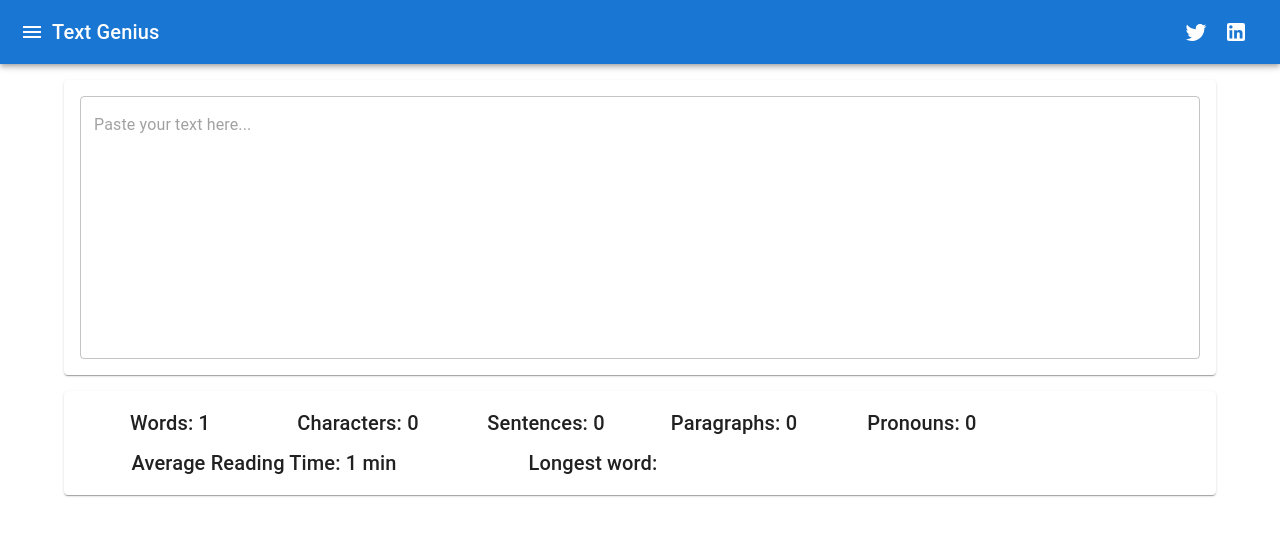
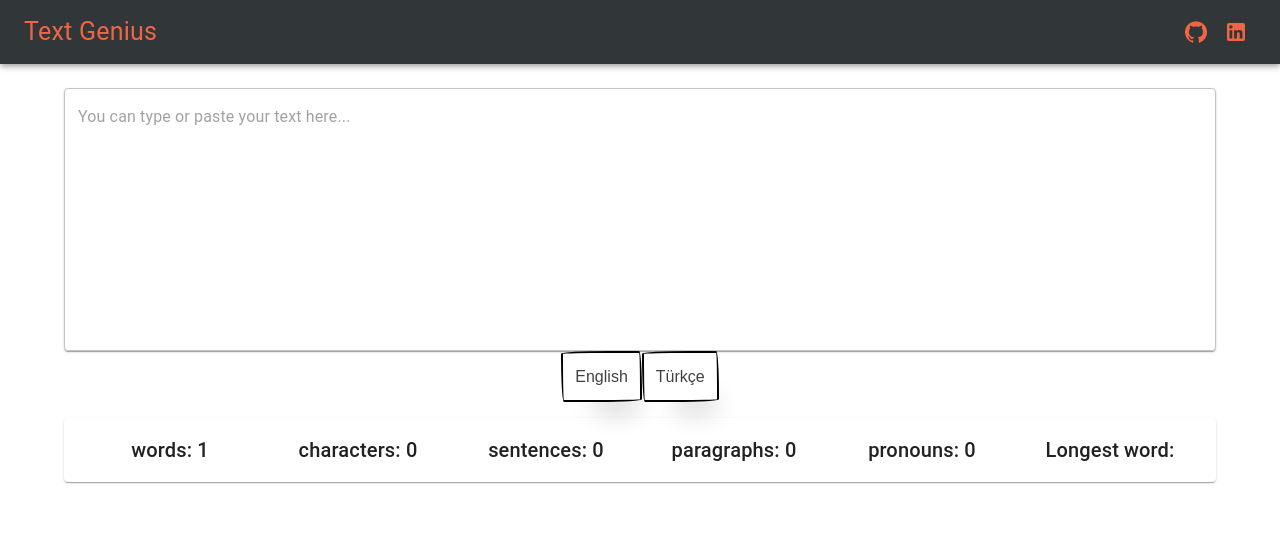
Before and after one commit to fatihkarasoglu/text-genius, a React (Create React App) app: page / in a window 1280 px wide. Shown: the top 536 px of the page. Built offline with nearby package versions, Linux system fonts and the light colour scheme.

Commit message:
English and Turkish language options have been added. User interface changes have been implemented.

```diff
--- a/package.json
+++ b/package.json
@@ -5,13 +5,16 @@
   "dependencies": {
     "@emotion/react": "^11.11.4",
     "@emotion/styled": "^11.11.5",
+    "@fontsource/poppins": "^5.0.14",
     "@mui/icons-material": "^5.15.20",
     "@mui/material": "^5.15.20",
     "@testing-library/jest-dom": "^5.17.0",
     "@testing-library/react": "^13.4.0",
     "@testing-library/user-event": "^13.5.0",
+    "i18next": "^23.11.5",
     "react": "^18.3.1",
     "react-dom": "^18.3.1",
+    "react-i18next": "^14.1.2",
     "react-scripts": "5.0.1",
     "web-vitals": "^2.1.4"
   },
--- a/public/index.html
+++ b/public/index.html
@@ -9,6 +9,9 @@
       name="description"
       content="Web site created using create-react-app"
     />
+    <link rel="preconnect" href="https://fonts.googleapis.com">
+    <link rel="preconnect" href="https://fonts.gstatic.com" crossorigin>
+    <link href="https://fonts.googleapis.com/css2?family=Poppins:ital,wght@0,100;0,200;0,300;0,400;0,500;0,600;0,700;0,800;0,900;1,100;1,200;1,300;1,400;1,500;1,600;1,700;1,800;1,900&display=swap" rel="stylesheet">
     <link rel="apple-touch-icon" href="%PUBLIC_URL%/logo192.png" />
     <!--
       manifest.json provides metadata used when your web app is installed on a
--- a/src/App.js
+++ b/src/App.js
@@ -1,15 +1,43 @@
 import React, { useState } from 'react';
-import { Container } from '@mui/material';
+import { Container, createTheme, CssBaseline } from '@mui/material';
 import Header from './components/Header';
 import TextArea from './components/TextArea';
 import TextStats from './components/TextStats';
+import '@fontsource/poppins';
+
+const theme = createTheme({
+  typography: {
+    fontFamily: 'Poppins, Arial, sans-serif',
+    h1: {
+      fontFamily: 'Poppins, Arial, sans-serif',
+      fontSize: '2.5rem',
+      fontWeight: 'bold',
+    },
+    body1: {
+      fontFamily: 'Poppins, Arial, sans-serif',
+      fontSize: '1rem',
+    },
+  },
+  palette: {
+    primary: {
+      main: '#1976d2',
+    },
+    secondary: {
+      main: '#dc004e',
+    },
+    background: {
+      default: '#f5f5f5',
+    },
+  },
+});
 
 function App() {
 
   const [text, setText] = useState('');
 
   return (
-    <div>
+    <div theme={theme}>
+    <CssBaseline />
       <Header />
       <Container>
         <TextArea text={text} setText={setText} />
--- /dev/null
+++ b/src/Language/en.json
@@ -0,0 +1,16 @@
+{
+    "title": "Text Genius",
+    "word": "Words",
+    "character": "Characters",
+    "sentence": "Sentences",
+    "paragraph": "Paragraphs",
+    "pronoun": "Pronouns",
+    "longestWord": "Longest word",
+    "numberOfWord": "Number of words: {{count}}",
+    "numberOfCharacter": "Number of characters: {{count}}",
+    "numberOfSentence": "Number of sentences: {{count}}",
+    "numberOfParagraph": "Number of paragraphs: {{count}}",
+    "numberOfPronoun": "Number of pronouns: {{count}}",
+    "longestWordIs": "The longest word is: {{word}}",
+    "placeholder": "You can type or paste your text here..."
+  }
--- /dev/null
+++ b/src/Language/tr.json
@@ -0,0 +1,16 @@
+{
+    "title": "Metin Dâhisi",
+    "words": "Kelime",
+    "characters": "Karakter",
+    "sentences": "Cümle",
+    "paragraphs": "Paragraf",
+    "pronouns": "Zamir",
+    "longestWord": "En uzun kelime",
+    "numberOfWords": "Kelime sayısı: {{count}}",
+    "numberOfCharacters": "Karakter sayısı: {{count}}",
+    "numberOfSentences": "Cümle sayısı: {{count}}",
+    "numberOfParagraphs": "Paragraf sayısı: {{count}}",
+    "numberOfPronouns": "Zamir sayısı: {{count}}",
+    "longestWordIs": "En uzun kelime: {{word}}",
+    "placeholder": "Metninizi buraya yazabilir veya yapıştırabilirsiniz..."
+  }
--- a/src/components/Header.js
+++ b/src/components/Header.js
@@ -1,23 +1,31 @@
 import React from 'react';
+import { useTranslation } from 'react-i18next';
 import { AppBar, Toolbar, Typography, IconButton } from '@mui/material';
-import MenuIcon from '@mui/icons-material/Menu';
-import TwitterIcon from '@mui/icons-material/Twitter';
+import GitHubIcon from '@mui/icons-material/GitHub';
 import LinkedInIcon from '@mui/icons-material/LinkedIn';
 
 const Header = () => {
+
+  const { t } = useTranslation();
+
+  const handleLinkedInClick = () => {
+    window.open('https://www.linkedin.com/in/fatihkarasoglu/', '_blank');
+  };
+
+  const handleGitHubClick = () => {
+    window.open('https://github.com/fatihkarasoglu', '_blank');
+  }
+
   return (
-    <AppBar position="static">
+    <AppBar position="static" sx={{ marginBottom: 3, backgroundColor: '#313638', color: '#F06543' }}>
       <Toolbar>
-        <IconButton edge="start" color="inherit" aria-label="menu">
-          <MenuIcon />
+        <Typography style={{ flexGrow: 1, fontSize: 25 }} title="Text Genius">
+          {t('title')}
+        </Typography>
+        <IconButton color="inherit" onClick={handleGitHubClick} title='GitHub'>
+          <GitHubIcon />
         </IconButton>
-        <Typography variant="h6" style={{ flexGrow: 1 }}>
-          Text Genius
-        </Typography>
-        <IconButton color="inherit">
-          <TwitterIcon />
-        </IconButton>
-        <IconButton color="inherit">
+        <IconButton color="inherit" onClick={handleLinkedInClick} title='LinkedIn'>
           <LinkedInIcon />
         </IconButton>
       </Toolbar>
--- a/src/components/TextArea.js
+++ b/src/components/TextArea.js
@@ -1,15 +1,19 @@
 import React from 'react';
-import { TextField, Paper } from '@mui/material';
+import { useTranslation } from 'react-i18next';
+import { Paper, TextField } from '@mui/material';
 
 const TextArea = ({ text, setText }) => {
+
+  const { t } = useTranslation();
+
   return (
-    <Paper style={{ padding: '16px', margin: '16px 0' }}>
+    <Paper>
       <TextField
         fullWidth
         multiline
         rows={10}
         variant="outlined"
-        placeholder="Paste your text here..."
+        placeholder={t('placeholder')}
         value={text}
         name='text'
         onChange={(e) => setText(e.target.value)}
--- a/src/components/TextStats.js
+++ b/src/components/TextStats.js
@@ -1,5 +1,7 @@
 import React, { useEffect, useState } from 'react';
 import { Paper, Grid, Typography } from '@mui/material';
+import { useTranslation } from 'react-i18next';
+import "./main.css";
 
 const TextStats = ({ text }) => {
   const [stats, setStats] = useState({
@@ -8,7 +10,6 @@
     sentences: 0,
     paragraphs: 0,
     pronouns: 0,
-    readingTime: '0 min',
     longestWord: '',
   });
 
@@ -19,7 +20,6 @@
       const sentences = text.split(/[.!?]/).filter(Boolean).length;
       const paragraphs = text.split(/\n+/).filter(Boolean).length;
       const pronouns = (text.match(/\b(I|me|my|mine|we|us|our|ours|you|your|yours|he|him|his|she|her|hers|it|its|they|them|their|theirs)\b/gi) || []).length;
-      const readingTime = `${Math.ceil(words / 200)} min`;
       const longestWord = text.split(/\s+/).reduce((longest, word) => word.length > longest.length ? word : longest, '');
 
       setStats({
@@ -28,7 +28,6 @@
         sentences,
         paragraphs,
         pronouns,
-        readingTime,
         longestWord,
       });
     };
@@ -36,18 +35,41 @@
     calculateStats();
   }, [text]);
 
+  const { t, i18n } = useTranslation();
+
+  const changeLanguage = (lng) => {
+    i18n.changeLanguage(lng);
+  };
+
   return (
-    <Paper style={{ padding: '16px', margin: '16px 0', textAlign: 'center' }}>
-      <Grid container spacing={1}>
-        <Grid item xs={2}><Typography variant="h6">Words: {stats.words}</Typography></Grid>
-        <Grid item xs={2}><Typography variant="h6">Characters: {stats.characters}</Typography></Grid>
-        <Grid item xs={2}><Typography variant="h6">Sentences: {stats.sentences}</Typography></Grid>
-        <Grid item xs={2}><Typography variant="h6">Paragraphs: {stats.paragraphs}</Typography></Grid>
-        <Grid item xs={2}><Typography variant="h6">Pronouns: {stats.pronouns}</Typography></Grid>
-        <Grid item xs={4}><Typography variant="h6">Average Reading Time: {stats.readingTime}</Typography></Grid>
-        <Grid item xs={3}><Typography variant="h6">Longest word: {stats.longestWord}</Typography></Grid>
-      </Grid>
-    </Paper>
+    <div>
+      <div style={{ textAlign: 'center', marginBottom: '16px' }}>
+        <button onClick={() => changeLanguage('en')} className="langBtn">English</button>
+        <button onClick={() => changeLanguage('tr')} className="langBtn">Türkçe</button>
+      </div>
+      <Paper style={{ padding: '16px', margin: '16px 0', textAlign: 'center', justifyContent: 'center' }}>
+        <Grid container spacing={1}>
+          <Grid item xs={2}>
+            <Typography variant="h6">{t('words')}: {stats.words}</Typography>
+          </Grid>
+          <Grid item xs={2}>
+            <Typography variant="h6">{t('characters')}: {stats.characters}</Typography>
+          </Grid>
+          <Grid item xs={2}>
+            <Typography variant="h6">{t('sentences')}: {stats.sentences}</Typography>
+          </Grid>
+          <Grid item xs={2}>
+            <Typography variant="h6">{t('paragraphs')}: {stats.paragraphs}</Typography>
+          </Grid>
+          <Grid item xs={2}>
+            <Typography variant="h6">{t('pronouns')}: {stats.pronouns}</Typography>
+          </Grid>
+          <Grid item xs={2}>
+            <Typography variant="h6">{t('longestWord')}: {stats.longestWord}</Typography>
+          </Grid>
+        </Grid>
+      </Paper>
+    </div>
   );
 };
 
--- /dev/null
+++ b/src/components/main.css
@@ -0,0 +1,39 @@
+.langBtn {
+  align-self: center;
+  background-color: #fff;
+  background-image: none;
+  background-position: 0 90%;
+  background-repeat: repeat no-repeat;
+  background-size: 4px 3px;
+  border-radius: 15px 225px 255px 15px 15px 255px 225px 15px;
+  border-style: solid;
+  border-width: 2px;
+  box-shadow: rgba(0, 0, 0, .2) 15px 28px 25px -18px;
+  box-sizing: border-box;
+  color: #41403e;
+  cursor: pointer;
+  display: inline-block;
+  font-family: Neucha, sans-serif;
+  font-size: 1rem;
+  line-height: 23px;
+  outline: none;
+  padding: .75rem;
+  text-decoration: none;
+  transition: all 235ms ease-in-out;
+  border-bottom-left-radius: 15px 255px;
+  border-bottom-right-radius: 225px 15px;
+  border-top-left-radius: 255px 15px;
+  border-top-right-radius: 15px 225px;
+  user-select: none;
+  -webkit-user-select: none;
+  touch-action: manipulation;
+}
+
+.langBtn:hover {
+  box-shadow: rgba(0, 0, 0, .3) 2px 8px 8px -5px;
+  transform: translate3d(0, 2px, 0);
+}
+
+.langBtn:focus {
+  box-shadow: rgba(0, 0, 0, .3) 2px 8px 4px -6px;
+}
--- /dev/null
+++ b/src/i18n.js
@@ -0,0 +1,18 @@
+import i18n from 'i18next';
+import { initReactI18next } from 'react-i18next';
+import en from "./Language/en.json";
+import tr from "./Language/tr.json"
+
+i18n.use(initReactI18next).init({
+  resources: {
+    en: { translation: en },
+    tr: { translation: tr },
+  },
+  lng: 'en',
+  fallbackLng: 'en',
+  interpolation: {
+    escapeValue: false,
+  },
+});
+
+export default i18n;
--- a/src/index.js
+++ b/src/index.js
@@ -3,6 +3,7 @@
 import './index.css';
 import App from './App';
 import reportWebVitals from './reportWebVitals';
+import './i18n';
 
 const root = ReactDOM.createRoot(document.getElementById('root'));
 root.render(
```
Also changed, not shown: 1 other file (tests, documents, lock files or other folders).
